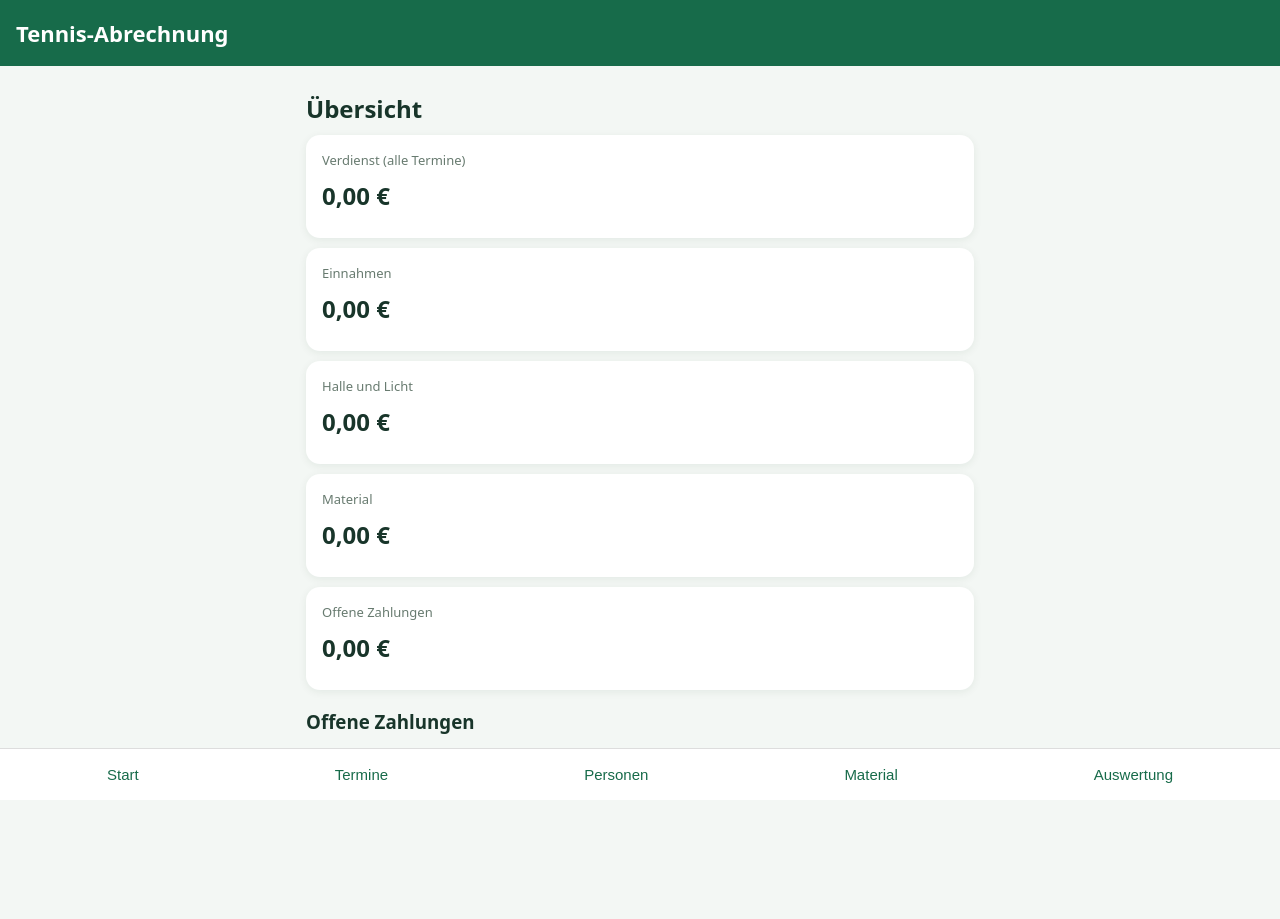
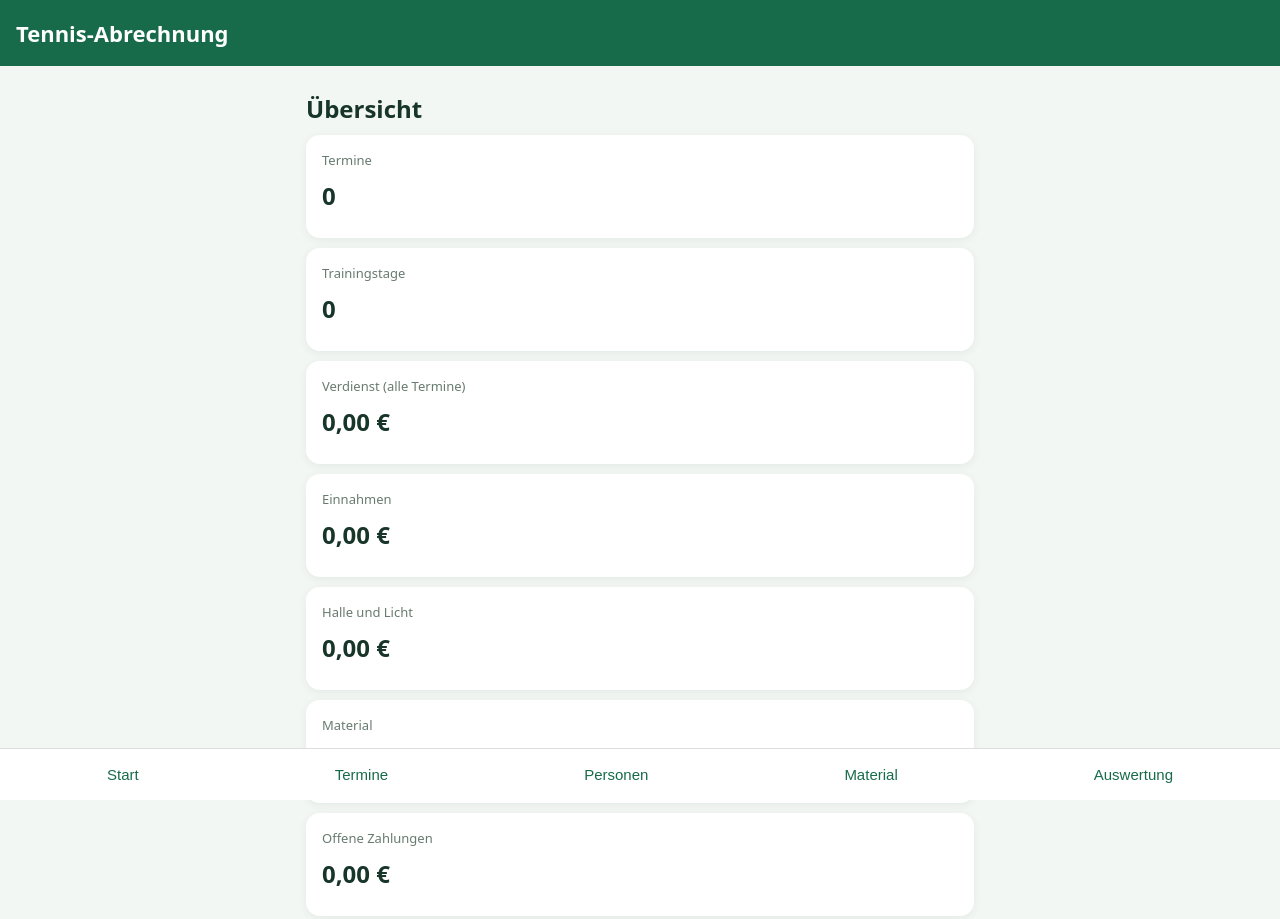
Before and after one commit to carina1808/tennis-abrechnung, a plain HTML site: page index.html in a window 1280 px wide. Shown: the top 919 px of the page. Before the commit the page ends 880 px from the top, so only its background shows below. Drawn offline with Linux system fonts and the light colour scheme.

Commit message:
Add files via upload

```diff
--- a/index.html
+++ b/index.html
@@ -27,7 +27,8 @@ function payOne(sessionId,pid){const session=state.sessions.find(s=>s.id===sessi
 function payAll(pid){const pending=state.sessions.flatMap(s=>s.entries.filter(e=>e.person===pid&&!e.paid));if(!pending.length)return;const total=pending.reduce((sum,e)=>sum+e.amount,0);if(!confirm(`Alle ${pending.length} offenen Zahlungen von ${name(pid)} (${euro(total)}) als bezahlt markieren?`))return;pending.forEach(e=>e.paid=true);openExpanded.delete(pid);persist()}
 function render(){
 const all=state.sessions,charges=all.flatMap(s=>s.entries),income=charges.reduce((a,e)=>a+e.amount,0),courtCost=all.reduce((a,s)=>a+s.hall+s.light,0),materialCost=state.materials.reduce((a,m)=>a+m.price,0),cost=courtCost+materialCost,paid=charges.filter(e=>e.paid).reduce((a,e)=>a+e.amount,0);
-byId('stats').innerHTML=[['Verdienst (alle Termine)',euro(income-cost)],['Einnahmen',euro(income)],['Halle und Licht',euro(courtCost)],['Material',euro(materialCost)],['Offene Zahlungen',euro(income-paid)]].map(([k,v])=>`<div class="card"><div class="muted">${k}</div><h2>${v}</h2></div>`).join('');
+const trainingDays=new Set(all.map(s=>s.date).filter(Boolean)).size;
+byId('stats').innerHTML=[['Termine',String(all.length)],['Trainingstage',String(trainingDays)],['Verdienst (alle Termine)',euro(income-cost)],['Einnahmen',euro(income)],['Halle und Licht',euro(courtCost)],['Material',euro(materialCost)],['Offene Zahlungen',euro(income-paid)]].map(([k,v])=>`<div class="card"><div class="muted">${k}</div><h2>${v}</h2></div>`).join('');
 const outstanding=new Map();for(const e of charges){if(!e.paid){const item=outstanding.get(e.person)||{total:0,count:0};item.total+=e.amount;item.count++;outstanding.set(e.person,item)}}byId('open').innerHTML=[...outstanding.entries()].sort((a,b)=>name(a[0]).localeCompare(name(b[0]),'de',{sensitivity:'base',numeric:true})).map(([pid,item])=>`<div class="card"><div class="row"><span><strong>${safe(name(pid))}</strong><div class="muted">${item.count} offene ${item.count===1?'Zahlung':'Zahlungen'}</div></span><strong>${euro(item.total)}</strong></div><div class="open-actions"><button class="secondary" onclick="toggleOpenDetails(${pid})" aria-expanded="${openExpanded.has(pid)}">${openExpanded.has(pid)?'Schließen':'Einzeln bezahlen'}</button><button onclick="payAll(${pid})">Alles bezahlt ✓</button></div>${openExpanded.has(pid)?`<div class="open-details">${all.filter(s=>s.entries.some(e=>e.person===pid&&!e.paid)).sort((a,b)=>b.date.localeCompare(a.date)||(b.time||'').localeCompare(a.time||'')).map(s=>{const e=s.entries.find(e=>e.person===pid&&!e.paid);return `<div class="open-detail"><div><strong>${safe(s.date)} · ${safe(s.time||'Uhrzeit offen')}</strong><div class="muted">${euro(e.amount)} · ${s.venue==='outdoor'?'Freiluftplätze':'Halle'}</div></div><button onclick="payOne(${s.id},${pid})">Bezahlt ✓</button></div>`}).join('')}</div>`:''}</div>`).join('')||'<p>Keine offenen Zahlungen.</p>';
 const sortedSessions=[...all].sort((a,b)=>b.date.localeCompare(a.date)||(b.time||'').localeCompare(a.time||'')||b.id-a.id);
 const years=new Map();for(const session of sortedSessions){const year=session.date.slice(0,4),month=session.date.slice(5,7);if(!years.has(year))years.set(year,new Map());const months=years.get(year);if(!months.has(month))months.set(month,[]);months.get(month).push(session)}
--- a/sw.js
+++ b/sw.js
@@ -1 +1 @@
-const CACHE='tennis-abrechnung-v2-5';self.addEventListener('install',e=>{self.skipWaiting();e.waitUntil(caches.open(CACHE).then(c=>c.addAll(['./','./index.html','./manifest.webmanifest','./icon.svg'])))});self.addEventListener('activate',e=>e.waitUntil(Promise.all([self.clients.claim(),caches.keys().then(keys=>Promise.all(keys.filter(k=>k!==CACHE).map(k=>caches.delete(k))))])));self.addEventListener('fetch',e=>{if(e.request.mode==='navigate'){e.respondWith(fetch(e.request).catch(()=>caches.match('./index.html')));return}e.respondWith(caches.match(e.request).then(r=>r||fetch(e.request)))});
+const CACHE='tennis-abrechnung-v2-6';self.addEventListener('install',e=>{self.skipWaiting();e.waitUntil(caches.open(CACHE).then(c=>c.addAll(['./','./index.html','./manifest.webmanifest','./icon.svg'])))});self.addEventListener('activate',e=>e.waitUntil(Promise.all([self.clients.claim(),caches.keys().then(keys=>Promise.all(keys.filter(k=>k!==CACHE).map(k=>caches.delete(k))))])));self.addEventListener('fetch',e=>{if(e.request.mode==='navigate'){e.respondWith(fetch(e.request).catch(()=>caches.match('./index.html')));return}e.respondWith(caches.match(e.request).then(r=>r||fetch(e.request)))});
```
Also changed, not shown: README.txt.
